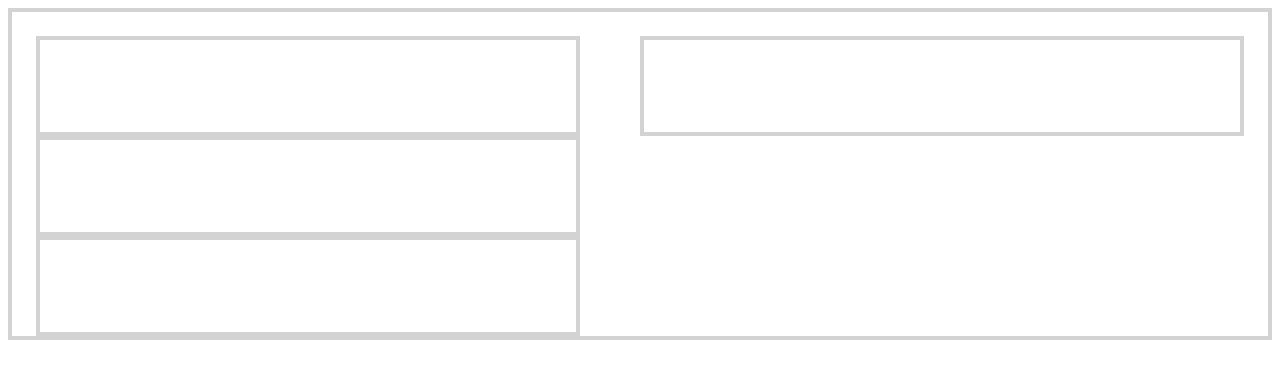
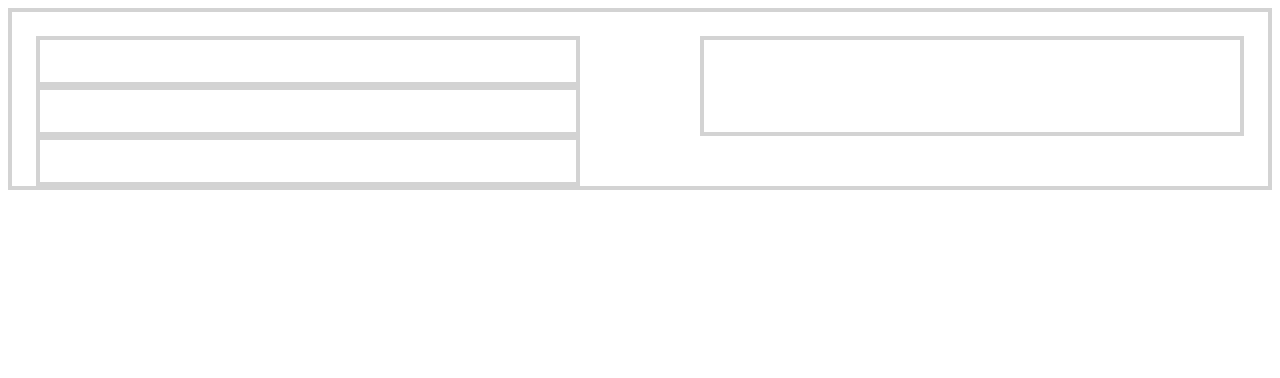
Before and after one commit to elpsycongr003/CSS-Best-Practices, a plain HTML site: page index.html in a window 1280 px wide. Drawn offline with Linux system fonts and the light colour scheme.

Commit message:
made box-small class+ moved around the css code

```diff
--- a/style.css
+++ b/style.css
@@ -1,6 +1,7 @@
 * {
   box-sizing: border-box;
 }
+
 .container {
   border: 4px solid lightgray;
   padding: 24px 24px 0 24px;
@@ -8,17 +9,19 @@
   justify-content: space-between;
 }
 
-.box-wrapper {
-  width: 45%;
-}
-
 .box {
   border: 4px solid lightgrey;
   height: 100px;
 }
 
+.box-small {
+  height: 50px;
+}
+
+.box-wrapper {
+  width: 45%;
+}
+
 .large-box {
-  border: 4px solid lightgrey;
-  width: 50%;
-  margin-bottom: 24px;
+  width: 45%;
 }
```
